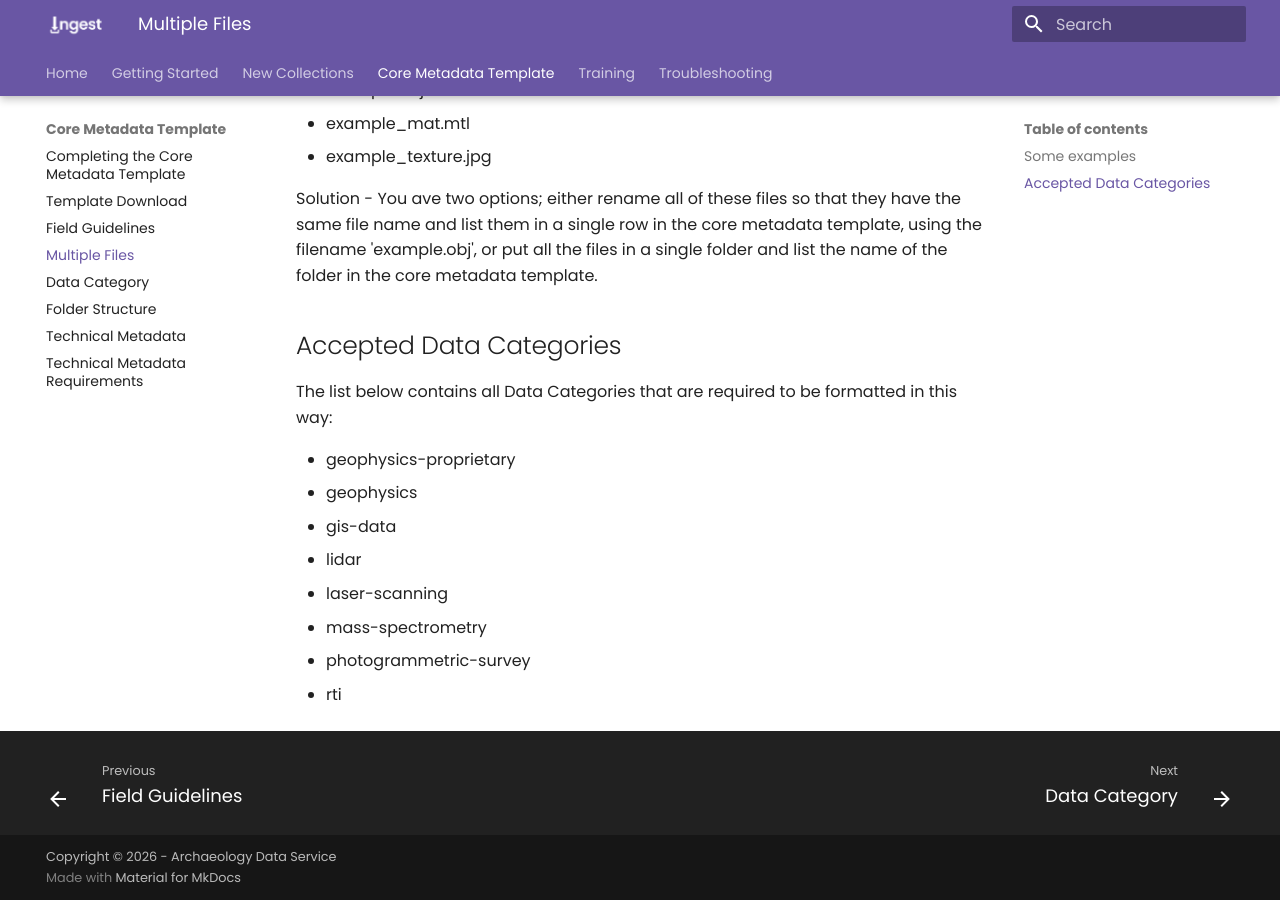
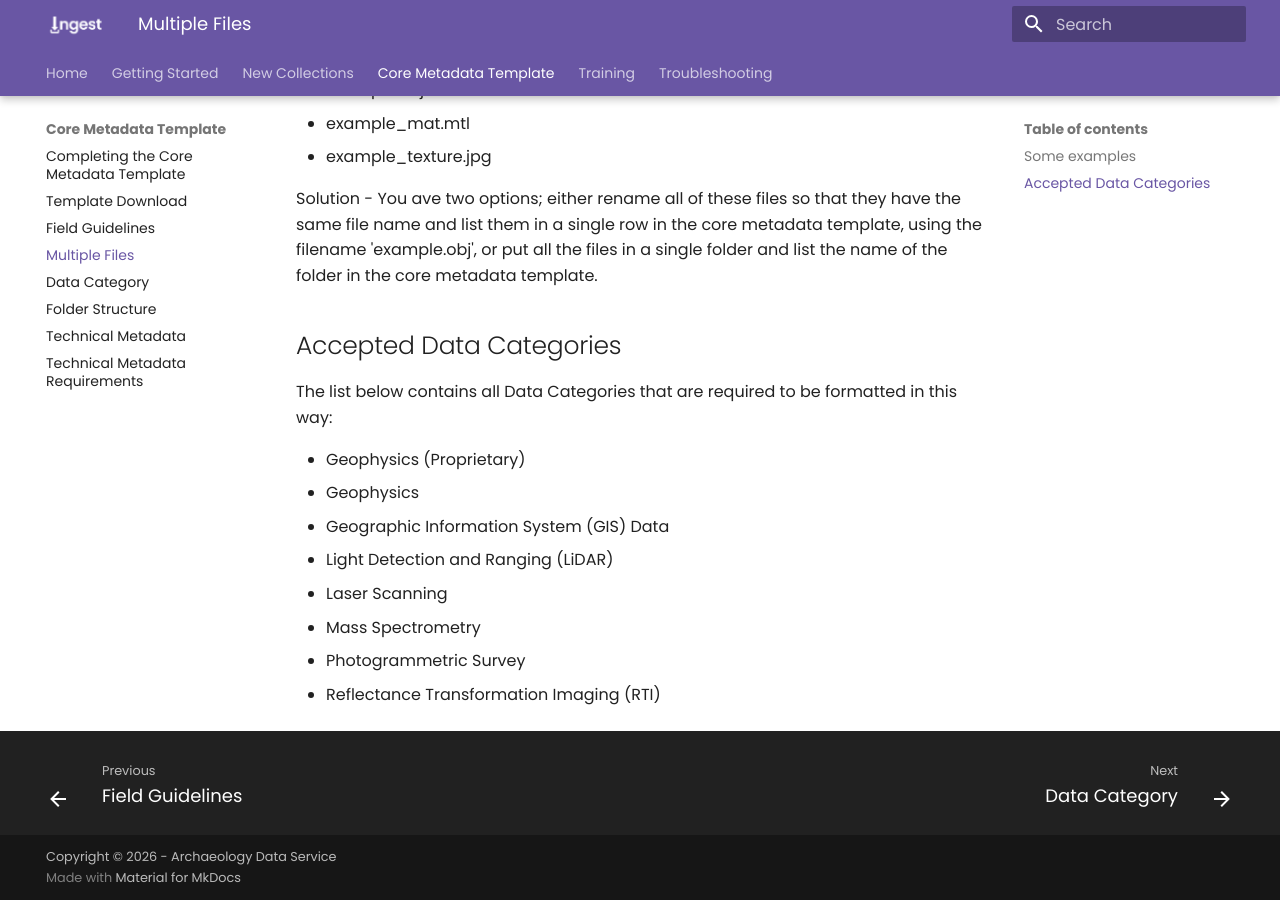
Before and after one commit to uoy-ads/ads-ingest-documentation, an MkDocs documentation site: the page built from docs/cmt/cmt_multiple.md, in a window 1280 px wide and 900 px high, scrolled down 1210 px. Built offline with MkDocs 1.6.1 and Material for MkDocs 9.7.7, drawn with Linux system fonts in a browser that asks for light colours.

Commit message:
Update data categories to full text rather than machine readable

```diff
--- a/docs/cmt/cmt_multiple.md
+++ b/docs/cmt/cmt_multiple.md
@@ -41,11 +41,11 @@ Solution - You ave two options; either rename all of these files so that they ha
 
 The list below contains all Data Categories that are required to be formatted in this way:
 
-* geophysics-proprietary
-* geophysics
-* gis-data
-* lidar
-* laser-scanning
-* mass-spectrometry
-* photogrammetric-survey
-* rti
+* Geophysics (Proprietary)
+* Geophysics
+* Geographic Information System (GIS) Data
+* Light Detection and Ranging (LiDAR)
+* Laser Scanning
+* Mass Spectrometry
+* Photogrammetric Survey
+* Reflectance Transformation Imaging (RTI)
```
